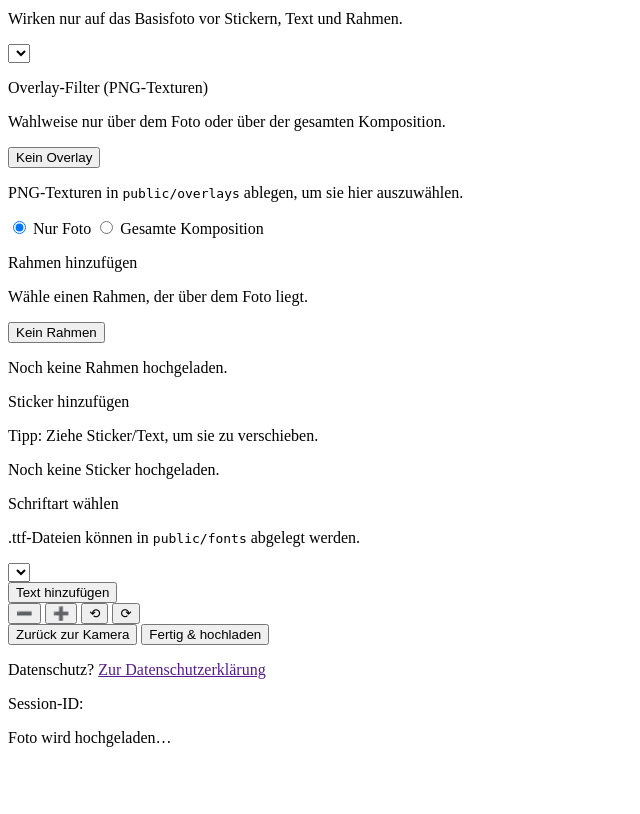
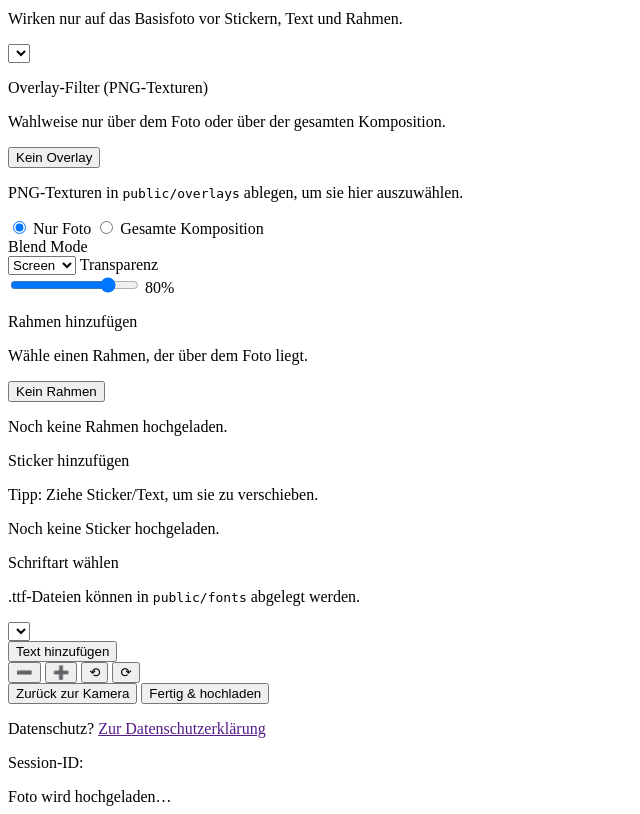
Before and after one commit to negurvulkan/CamNoir, a PHP site: template views/event.php in a window 1280 px wide. Shown: the part 512-1326 px from the top of the page, without its empty margins (0-640 px from the left). Before the commit the page ends 1259 px from the top, so only its background shows below. Run offline with PHP 8.4, Linux system fonts and the light colour scheme; the template is opened without the code that fills it, so the values that code supplies are empty.

Commit message:
Add blend mode and opacity controls for overlays

```diff
--- a/views/event.php
+++ b/views/event.php
@@ -117,6 +117,23 @@ $themeStyles = theme_style_block($theme);
                         <span>Gesamte Komposition</span>
                     </label>
                 </div>
+                <div class="tool-row">
+                    <label>
+                        <span class="muted small">Blend Mode</span><br />
+                        <select id="overlay-blend-select" class="font-select">
+                            <option value="screen">Screen</option>
+                            <option value="multiply">Multiply</option>
+                            <option value="overlay">Overlay</option>
+                            <option value="lighten">Lighten</option>
+                            <option value="darken">Darken</option>
+                        </select>
+                    </label>
+                    <label>
+                        <span class="muted small">Transparenz</span><br />
+                        <input id="overlay-opacity" type="range" min="0" max="100" value="80" />
+                        <span class="muted small"><span id="overlay-opacity-value">80</span>%</span>
+                    </label>
+                </div>
                 <div class="tool-header">
                     <p class="muted small">Rahmen hinzufügen</p>
                     <p class="muted small">Wähle einen Rahmen, der über dem Foto liegt.</p>
```
Also changed, not shown: public/js/app.js.
